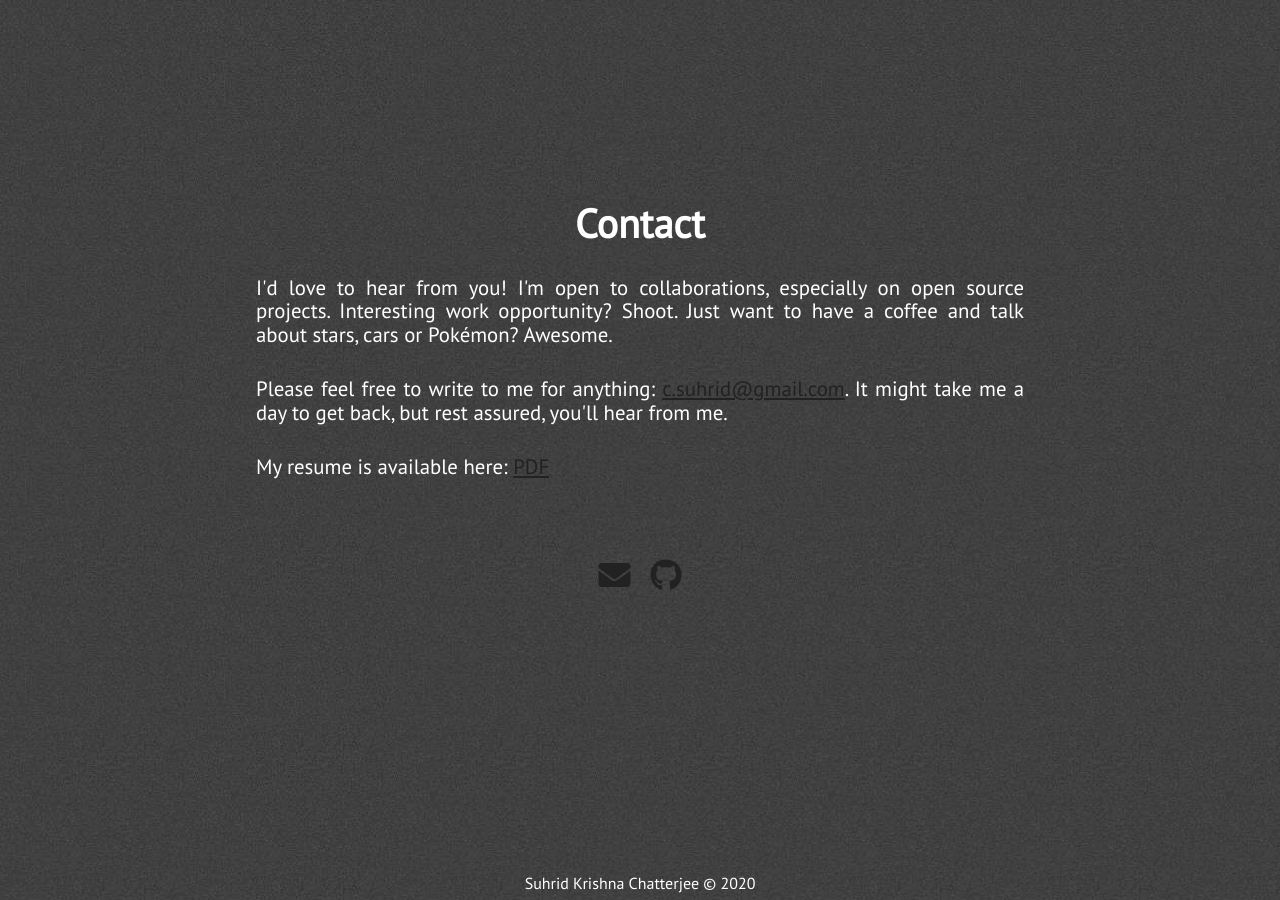
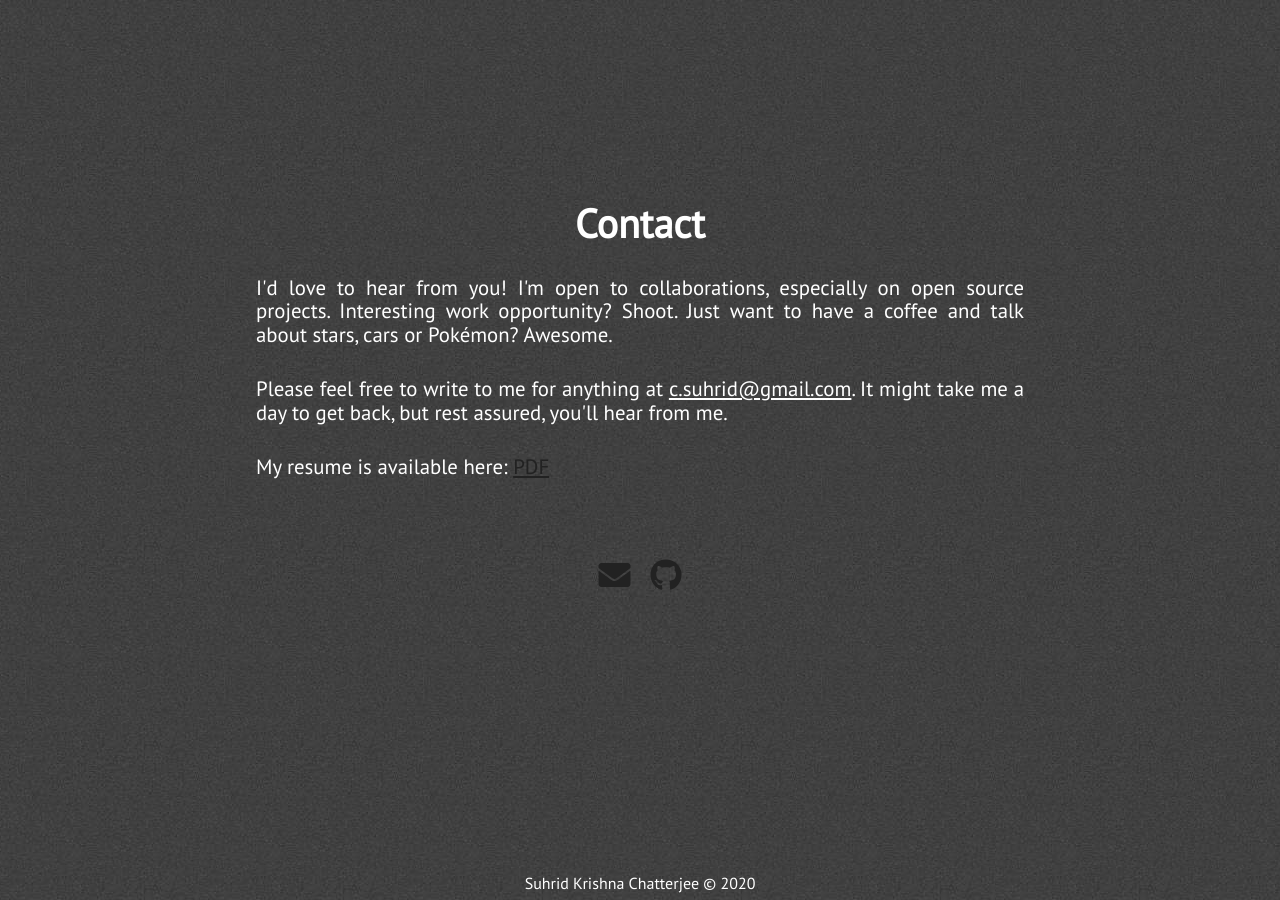
Before and after one commit to skctcdgit/skctcdgit.github.io, a Jekyll site: the page built from index.html, in a window 1280 px wide and 900 px high, scrolled down 4081 px. Built offline with Jekyll 4.4.1, drawn with Linux system fonts in a browser that asks for light colours; nearby versions of some CDN libraries.

Commit message:
Update extra.html

```diff
--- a/_includes/extra.html
+++ b/_includes/extra.html
@@ -6,7 +6,7 @@
                 I'd love to hear from you! I'm open to collaborations, especially on open source projects. Interesting work opportunity? Shoot. Just want to have a coffee and talk about stars, cars or Pokémon? Awesome.
             </p>
             <p class="paragraph-text justify-text">
-                Please feel free to write to me for anything: <a href="mailto:{{ site.email }}">{{ site.email }}</a>. It might take me a day to get back, but rest assured, you'll hear from me.
+                Please feel free to write to me for anything at <a style="color: white" href="mailto:{{ site.email }}">{{ site.email }}</a>. It might take me a day to get back, but rest assured, you'll hear from me.
             </p>
             <p class="paragraph-text justify-text">
                 My resume is available here: <a href="{{ site.blog_url }}/resume/resume.pdf">PDF</a>
```
